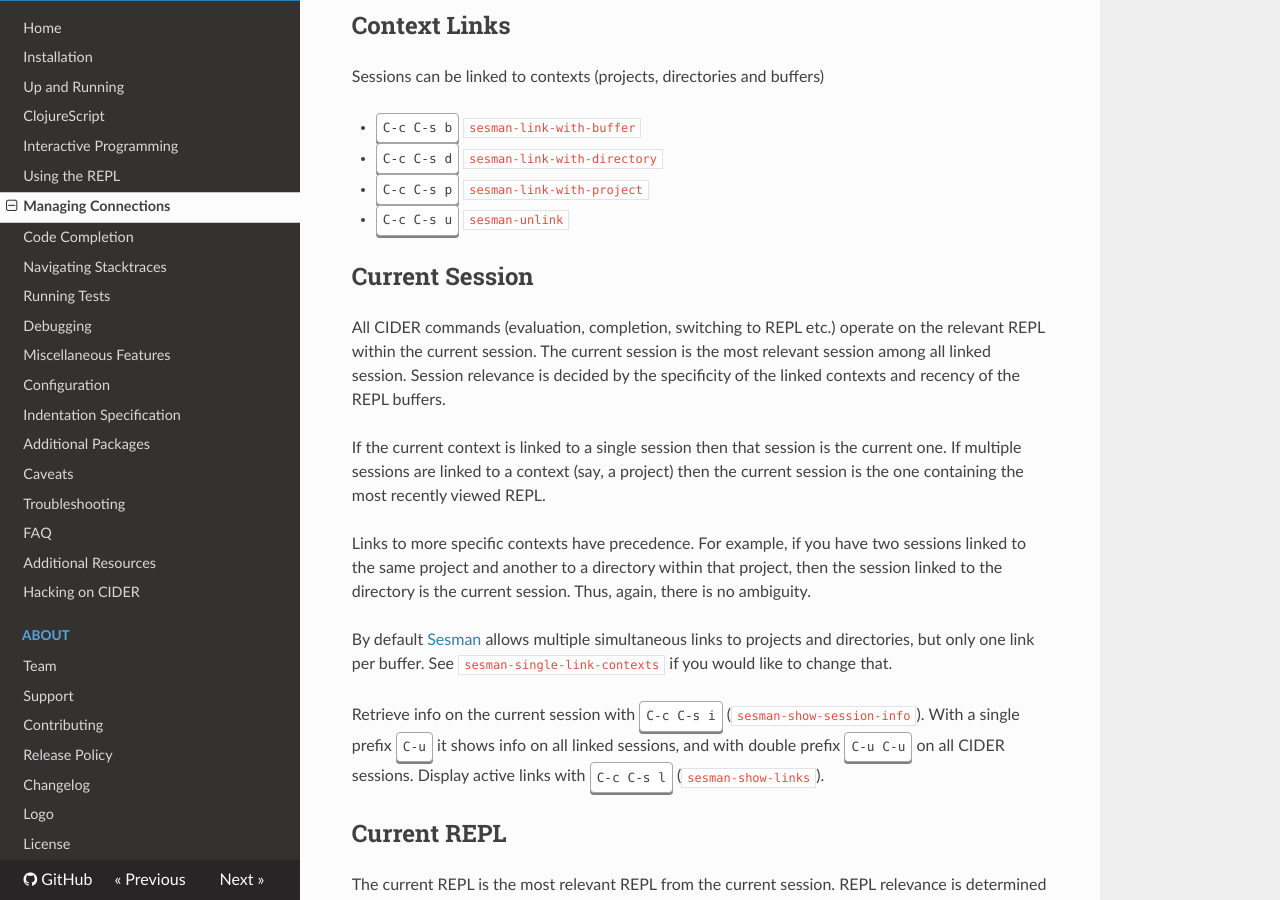
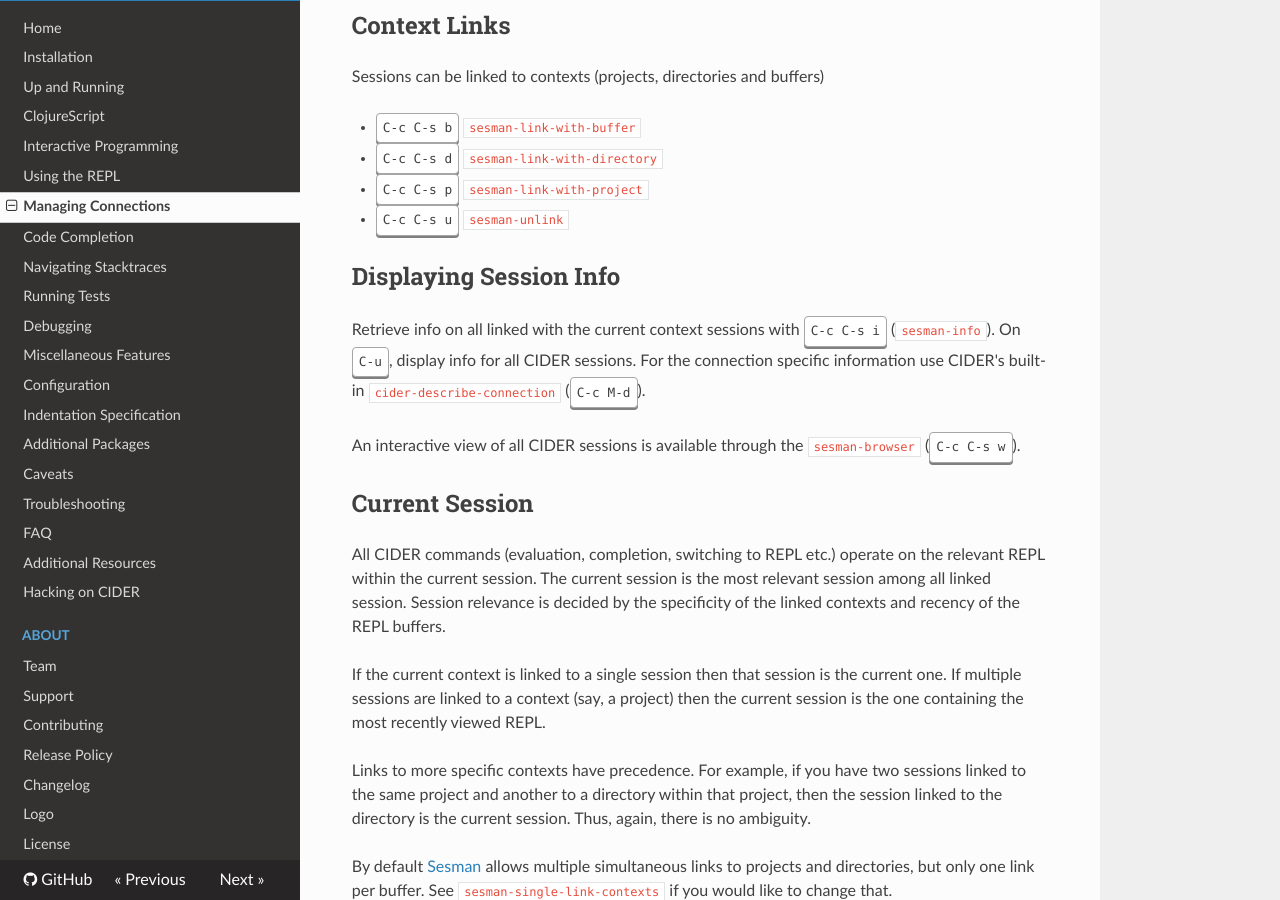
Before and after one commit to clojure-emacs/cider, an MkDocs documentation site: the page built from doc/managing_connections.md, in a window 1280 px wide and 900 px high, scrolled down 1118 px. Built offline with MkDocs 1.6.1, drawn with Linux system fonts in a browser that asks for light colours; nearby versions of some CDN libraries; old or Windows-style settings are respelled for this version of MkDocs.

Commit message:
Document sesman-browser in the manual

```diff
--- a/doc/managing_connections.md
+++ b/doc/managing_connections.md
@@ -50,6 +50,16 @@
   - <kbd>C-c C-s p</kbd> `sesman-link-with-project`
   - <kbd>C-c C-s u</kbd> `sesman-unlink`
 
+## Displaying Session Info
+
+Retrieve info on all linked with the current context sessions with <kbd>C-c C-s
+i</kbd> (`sesman-info`). On <kbd>C-u</kbd>, display info for all CIDER
+sessions. For the connection specific information use CIDER's built-in
+`cider-describe-connection` (<kbd>C-c M-d</kbd>).
+
+An interactive view of all CIDER sessions is available through the
+`sesman-browser` (<kbd>C-c C-s w</kbd>).
+
 ## Current Session
 
 All CIDER commands (evaluation, completion, switching to REPL etc.) operate on
@@ -69,11 +79,6 @@
 By default [Sesman] allows multiple simultaneous links to projects and
 directories, but only one link per buffer. See `sesman-single-link-contexts` if
 you would like to change that.
-
-Retrieve info on the current session with <kbd>C-c C-s i</kbd>
-(`sesman-show-session-info`). With a single prefix <kbd>C-u</kbd> it shows info
-on all linked sessions, and with double prefix <kbd>C-u C-u</kbd> on all CIDER
-sessions. Display active links with <kbd>C-c C-s l</kbd> (`sesman-show-links`).
 
 ## Current REPL
 
```
